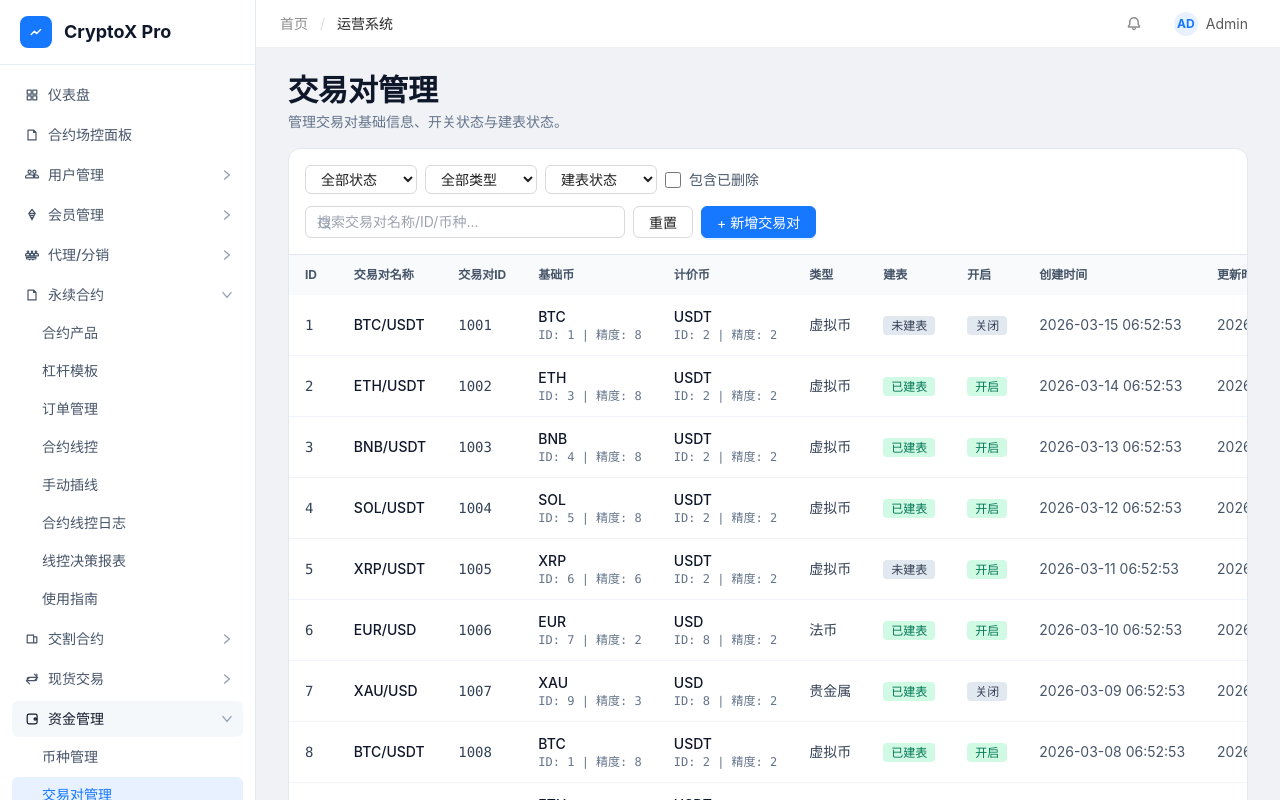
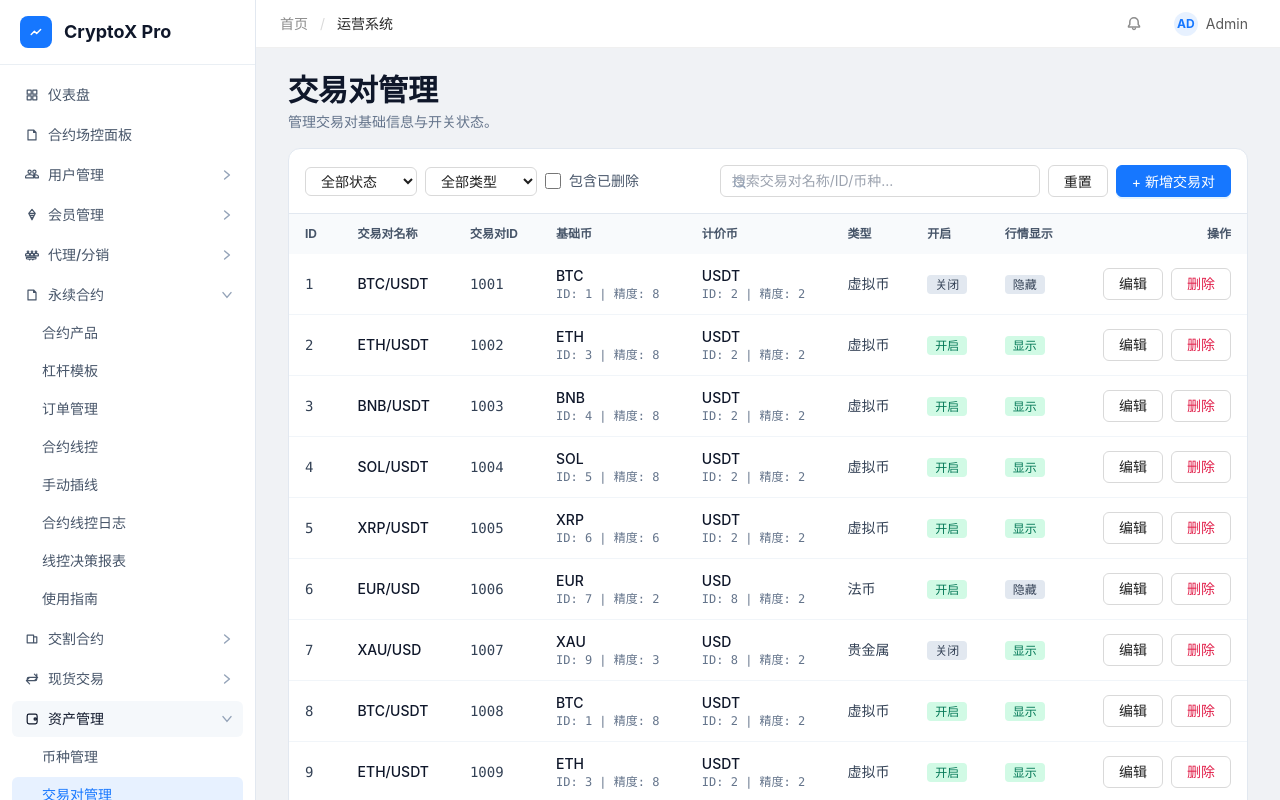
Before and after one commit to gloopai/fex-admin, a Vue app: page /spot/symbols in a window 1280 px wide. Built offline with nearby package versions, Linux system fonts and the light colour scheme.

Commit message:
feat:update

```diff
--- a/src/config/nav.js
+++ b/src/config/nav.js
@@ -78,7 +78,7 @@ export const navTree = [
     ]
   },
   {
-    title: '资金管理',
+    title: '资产管理',
     icon: 'wallet',
     children: [
       { title: '币种管理', path: '/assets/currencies' },
--- a/src/mock/spot.js
+++ b/src/mock/spot.js
@@ -427,7 +427,8 @@ const createSymbolMocks = () => {
       deleted_at: 0,
       is_table_create: i % 4 === 0 ? 0 : 1,
       is_open: i % 6 === 0 ? 0 : 1,
-      pair_type: t.pair_type
+      pair_type: t.pair_type,
+      is_show_market: i % 5 === 0 ? 0 : 1
     })
   }
   return items
@@ -527,7 +528,8 @@ export const symbolApi = {
           deleted_at: 0,
           is_table_create: Number(input.is_table_create) ? 1 : 0,
           is_open: Number(input.is_open) ? 1 : 0,
-          pair_type: Number(input.pair_type) || 1
+          pair_type: Number(input.pair_type) || 1,
+          is_show_market: Number(input.is_show_market) ? 1 : 0
         }
 
         symbolStore.unshift(row)
@@ -559,6 +561,7 @@ export const symbolApi = {
         if (input.is_table_create !== undefined) next.is_table_create = Number(input.is_table_create) ? 1 : 0
         if (input.is_open !== undefined) next.is_open = Number(input.is_open) ? 1 : 0
         if (input.pair_type !== undefined) next.pair_type = Number(input.pair_type)
+        if (input.is_show_market !== undefined) next.is_show_market = Number(input.is_show_market) ? 1 : 0
 
         if (!next.symbol_name) return resolve({ success: false, message: 'symbol_name 不能为空' })
         if (!Number.isFinite(next.symbol_id) || next.symbol_id <= 0) return resolve({ success: false, message: 'symbol_id 不合法' })
--- a/src/pages/spot/SpotSymbolPage.vue
+++ b/src/pages/spot/SpotSymbolPage.vue
@@ -10,7 +10,6 @@ const filters = reactive({
   keyword: '',
   isOpen: 'all',
   pairType: 'all',
-  isTableCreate: 'all',
   includeDeleted: false
 })
 
@@ -33,9 +32,9 @@ const form = reactive({
   base_coin_prec: 0,
   quote_coin_name: '',
   quote_coin_prec: 0,
-  is_table_create: 0,
   is_open: 1,
-  pair_type: 1
+  pair_type: 1,
+  is_show_market: 1
 })
 
 const pairTypeOptions = [
@@ -66,7 +65,6 @@ const loadSymbols = async () => {
       keyword: filters.keyword,
       is_open: filters.isOpen,
       pair_type: filters.pairType,
-      is_table_create: filters.isTableCreate,
       includeDeleted: filters.includeDeleted
     })
     if (result.success) {
@@ -83,7 +81,7 @@ const loadSymbols = async () => {
 }
 
 watch(
-  () => [filters.keyword, filters.isOpen, filters.pairType, filters.isTableCreate, filters.includeDeleted],
+  () => [filters.keyword, filters.isOpen, filters.pairType, filters.includeDeleted],
   () => {
     pagination.currentPage = 1
     loadSymbols()
@@ -105,7 +103,6 @@ const resetFilters = () => {
   filters.keyword = ''
   filters.isOpen = 'all'
   filters.pairType = 'all'
-  filters.isTableCreate = 'all'
   filters.includeDeleted = false
 }
 
@@ -118,7 +115,6 @@ const openCreate = () => {
   form.base_coin_prec = 0
   form.quote_coin_name = ''
   form.quote_coin_prec = 0
-  form.is_table_create = 0
   form.is_open = 1
   form.pair_type = 1
   showEditModal.value = true
@@ -133,9 +129,9 @@ const openEdit = (row) => {
   form.base_coin_prec = Number(row.base_coin_prec)
   form.quote_coin_name = row.quote_coin_name
   form.quote_coin_prec = Number(row.quote_coin_prec)
-  form.is_table_create = Number(row.is_table_create)
   form.is_open = Number(row.is_open)
   form.pair_type = Number(row.pair_type)
+  form.is_show_market = Number(row.is_show_market ?? 1)
   showEditModal.value = true
 }
 
@@ -154,9 +150,9 @@ const saveSymbol = async () => {
     base_coin_prec: Number(form.base_coin_prec),
     quote_coin_name: String(form.quote_coin_name || '').trim().toUpperCase(),
     quote_coin_prec: Number(form.quote_coin_prec),
-    is_table_create: Number(form.is_table_create) ? 1 : 0,
     is_open: Number(form.is_open) ? 1 : 0,
-    pair_type: Number(form.pair_type)
+    pair_type: Number(form.pair_type),
+    is_show_market: Number(form.is_show_market) ? 1 : 0
   }
 
   if (!payload.symbol_name) return alert('请输入交易对名称')
@@ -202,23 +198,6 @@ const toggleOpen = async (row) => {
   }
 }
 
-const toggleTableCreate = async (row) => {
-  const next = Number(row.is_table_create) ? 0 : 1
-  loading.value = true
-  try {
-    const result = await symbolApi.updateSymbol({ id: row.id, is_table_create: next })
-    if (result.success) {
-      await loadSymbols()
-    } else {
-      alert(result.message || '操作失败')
-    }
-  } catch (e) {
-    alert(e?.message || '操作失败')
-  } finally {
-    loading.value = false
-  }
-}
-
 const removeSymbol = async (row) => {
   const ok = window.confirm(`确认删除交易对：${row.symbol_name}？`)
   if (!ok) return
@@ -252,7 +231,7 @@ const goNext = () => {
     <header class="flex flex-wrap items-start justify-between gap-4">
       <div>
         <h1 class="text-3xl font-semibold text-slate-900">交易对管理</h1>
-        <p class="mt-1 text-sm text-slate-500">管理交易对基础信息、开关状态与建表状态。</p>
+        <p class="mt-1 text-sm text-slate-500">管理交易对基础信息与开关状态。</p>
       </div>
     </header>
 
@@ -269,11 +248,6 @@ const goNext = () => {
             <option value="1">虚拟币</option>
             <option value="2">法币</option>
             <option value="3">贵金属</option>
-          </select>
-          <select v-model="filters.isTableCreate" class="ant-select !w-28">
-            <option value="all">建表状态</option>
-            <option value="1">已建表</option>
-            <option value="0">未建表</option>
           </select>
           <label class="inline-flex items-center gap-2 text-sm text-slate-600">
             <input v-model="filters.includeDeleted" type="checkbox" class="h-4 w-4 rounded border-slate-300" />
@@ -305,10 +279,8 @@ const goNext = () => {
               <th class="whitespace-nowrap px-4 py-3">基础币</th>
               <th class="whitespace-nowrap px-4 py-3">计价币</th>
               <th class="whitespace-nowrap px-4 py-3">类型</th>
-              <th class="whitespace-nowrap px-4 py-3">建表</th>
               <th class="whitespace-nowrap px-4 py-3">开启</th>
-              <th class="whitespace-nowrap px-4 py-3">创建时间</th>
-              <th class="whitespace-nowrap px-4 py-3">更新时间</th>
+              <th class="whitespace-nowrap px-4 py-3">行情显示</th>
               <th class="whitespace-nowrap px-4 py-3 text-right">操作</th>
             </tr>
           </thead>
@@ -332,22 +304,20 @@ const goNext = () => {
               </td>
               <td class="whitespace-nowrap px-4 py-3 text-slate-700">{{ pairTypeLabel(row.pair_type) }}</td>
               <td class="whitespace-nowrap px-4 py-3">
-                <span class="rounded px-2 py-0.5 text-xs font-medium" :class="badgeClass(Number(row.is_table_create))">
-                  {{ Number(row.is_table_create) ? '已建表' : '未建表' }}
-                </span>
-              </td>
-              <td class="whitespace-nowrap px-4 py-3">
                 <span class="rounded px-2 py-0.5 text-xs font-medium" :class="badgeClass(Number(row.is_open))">
                   {{ Number(row.is_open) ? '开启' : '关闭' }}
                 </span>
               </td>
-              <td class="whitespace-nowrap px-4 py-3 text-slate-600">{{ fmtTime(row.created_at) }}</td>
-              <td class="whitespace-nowrap px-4 py-3 text-slate-600">{{ fmtTime(row.updated_at) }}</td>
+              <td class="whitespace-nowrap px-4 py-3">
+                <span class="rounded px-2 py-0.5 text-xs font-medium" :class="badgeClass(Number(row.is_show_market))">
+                  {{ Number(row.is_show_market) ? '显示' : '隐藏' }}
+                </span>
+              </td>
               <td class="whitespace-nowrap px-4 py-3 text-right">
                 <div class="inline-flex items-center gap-2">
                   <button type="button" class="ant-btn ant-btn-sm" :disabled="Number(row.deleted_at)" @click="openEdit(row)">编辑</button>
-                  <button type="button" class="ant-btn ant-btn-sm" :disabled="Number(row.deleted_at)" @click="toggleOpen(row)">{{ Number(row.is_open) ? '关闭' : '开启' }}</button>
-                  <button type="button" class="ant-btn ant-btn-sm" :disabled="Number(row.deleted_at)" @click="toggleTableCreate(row)">{{ Number(row.is_table_create) ? '取消建表' : '标记建表' }}</button>
+                  <!-- <button type="button" class="ant-btn ant-btn-sm" :disabled="Number(row.deleted_at)" @click="toggleOpen(row)">{{ Number(row.is_open) ? '关闭' : '开启' }}</button>
+                  <button type="button" class="ant-btn ant-btn-sm" :disabled="Number(row.deleted_at)" @click="toggleShowMarket(row)">{{ Number(row.is_show_market) ? '隐藏行情' : '显示行情' }}</button> -->
                   <button type="button" class="ant-btn ant-btn-sm !text-rose-600" :disabled="Number(row.deleted_at)" @click="removeSymbol(row)">删除</button>
                 </div>
               </td>
@@ -443,17 +413,17 @@ const goNext = () => {
 
             <div class="grid gap-4 sm:grid-cols-2">
               <div class="space-y-1.5">
-                <label class="text-sm text-black/85 font-medium">是否建表</label>
-                <select v-model.number="form.is_table_create" class="ant-select">
-                  <option :value="1">已建表</option>
-                  <option :value="0">未建表</option>
-                </select>
-              </div>
-              <div class="space-y-1.5">
                 <label class="text-sm text-black/85 font-medium">是否开启</label>
                 <select v-model.number="form.is_open" class="ant-select">
                   <option :value="1">开启</option>
                   <option :value="0">关闭</option>
+                </select>
+              </div>
+              <div class="space-y-1.5">
+                <label class="text-sm text-black/85 font-medium">行情中显示</label>
+                <select v-model.number="form.is_show_market" class="ant-select">
+                  <option :value="1">显示</option>
+                  <option :value="0">隐藏</option>
                 </select>
               </div>
             </div>
```
Also changed, not shown: 1 other file (tests, documents, lock files or other folders).
